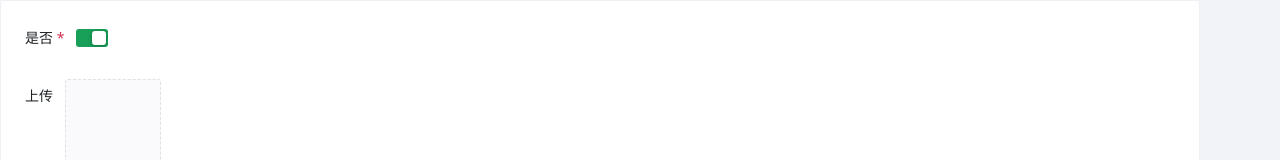
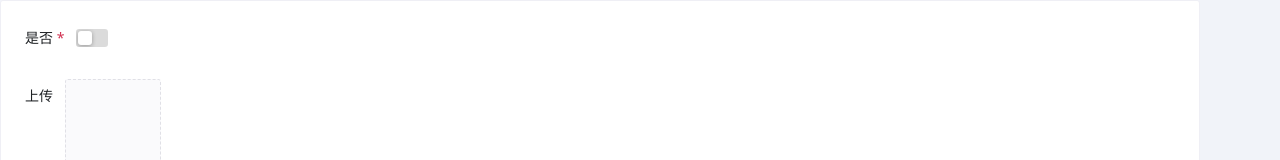
Before and after one commit to TenXLL/crane-naive, a Vue app: page / in a window 1280 px wide. Shown: the top 160 px of the page. Built offline with nearby package versions, Linux system fonts and the light colour scheme; some icons are missing.

Commit message:
fix: 表单文件处理

```diff
--- a/packages/components/CraneForm/src/CraneForm.vue
+++ b/packages/components/CraneForm/src/CraneForm.vue
@@ -88,14 +88,13 @@
         </template>
         <template v-else-if="property.ui?.widget === 'upload'">
           <n-upload
-            v-model:file-list="data.fileList"
-            :action="injectConfig?.action"
+            :default-file-list="data.formData[key]"
+            :action="injectConfig ? injectConfig?.action : '#'"
             show-preview-button
+            v-bind="property.ui?.uploadProps"
             list-type="image-card"
-            @finish="handleFinish"
-            @preview="() => {}"
-            @remove="() => {}"
-            @update:file-list="() => {}"
+            @finish="handleFinish($event, key as string)"
+            @preview="handlePreview"
           >
             <n-icon size="30">
               <Add />
@@ -124,6 +123,19 @@
       </n-button>
     </n-form-item>
   </n-form>
+
+  <n-modal v-model:show="showModal">
+    <n-card
+      style="width: 600px"
+      title="预览"
+      :bordered="false"
+      size="huge"
+      role="dialog"
+      aria-modal="true"
+    >
+      <img :src="previewUrl" alt="" style="width: 100%; height: 100%" />
+    </n-card>
+  </n-modal>
 </template>
 
 <script setup lang="ts">
@@ -140,17 +152,35 @@ import {
   replaceEmptyValuesWithNull
 } from '~/utils/formatValue.ts';
 import { Add } from '@vicons/ionicons5';
+import { fileToBase64 } from '~/utils/file.ts';
+
+const previewUrl = ref('');
+const showModal = ref(false);
 
 const formRef = ref(NForm);
 const emits = defineEmits(['formSubmit']);
 
 const injectConfig = inject<FormConfig>('configForm');
 
+const previewFileList = ref<UploadFileInfo[]>([
+  {
+    id: 'react',
+    name: '我是react.png',
+    status: 'finished',
+    url: 'https://07akioni.oss-cn-beijing.aliyuncs.com/07akioni.jpeg'
+  },
+  {
+    id: 'vue',
+    name: '我是vue.png',
+    status: 'finished',
+    url: 'https://07akioni.oss-cn-beijing.aliyuncs.com/07akioni.jpeg'
+  }
+]);
+
 const data = reactive({
   formData: {} as any,
   options: {} as Record<string, any[]>,
-  rules: {} as { [key: string]: any },
-  fileList: []
+  rules: {} as { [key: string]: any }
 });
 
 const props = defineProps({
@@ -184,6 +214,7 @@ function setFormData() {
   if (!props.formData) {
     return;
   }
+  console.log(props.formData);
   data.formData = convertProxyToNormal(props.formData);
 }
 
@@ -329,16 +360,32 @@ const reset = () => {
   }
 };
 
-const handleFinish = ({
-  file,
-  event
-}: {
-  file: UploadFileInfo;
-  event?: ProgressEvent;
-}) => {
-  console.log(event?.target);
+const handleFinish = (
+  {
+    file,
+    event
+  }: {
+    file: UploadFileInfo;
+    event?: ProgressEvent;
+  },
+  key: string
+) => {
+  if (!data.formData[key]) {
+    data.formData[key] = [];
+  }
+  data.formData[key].push(
+    JSON.parse((event?.target as XMLHttpRequest).response).data.id
+  );
   return file;
 };
+
+function handlePreview(uploadFileInfo: UploadFileInfo) {
+  const { file } = uploadFileInfo;
+  fileToBase64(file as File).then((res) => {
+    previewUrl.value = res;
+    showModal.value = true;
+  });
+}
 </script>
 
 <style scoped lang="less"></style>
--- /dev/null
+++ b/packages/utils/file.ts
@@ -0,0 +1,11 @@
+export function fileToBase64(file: File): Promise<string> {
+  return new Promise<string>((resolve, reject) => {
+    const reader = new FileReader();
+    reader.onloadend = () => {
+      const base64String = reader.result as string;
+      resolve(base64String);
+    };
+    reader.onerror = reject;
+    reader.readAsDataURL(file);
+  });
+}
--- a/src/App.vue
+++ b/src/App.vue
@@ -19,12 +19,19 @@ const formProps = ref<FormProps>({
   labelPlacement: 'left'
 });
 
-const formData = ref({
-  radio: true
+provide('configForm', {
+  action: 'https://server.caijiwang.cc/api/v1.0/file/upload'
 });
 
-provide('configForm', {
-  action: 'https://server.caijiwang.cc/api/v1.0/file/upload'
+const formData = ref({
+  upload: [
+    {
+      id: '9178e3be6f5eb403066c01c174018e8b',
+      name: '我是自带url的图片.png',
+      status: 'finished',
+      url: 'https://server.caijiwang.cc/api/v1.0/file/preview/9178e3be6f5eb403066c01c174018e8b'
+    }
+  ]
 });
 
 const schema = ref<CraneSchema>({
@@ -43,7 +50,10 @@ const schema = ref<CraneSchema>({
       type: 'array',
       title: '上传',
       ui: {
-        widget: 'upload'
+        widget: 'upload',
+        uploadProps: {
+          multiple: true
+        }
       }
     }
   },
```
Also changed, not shown: packages/components/CraneForm/types/crane-ui.types.ts (+7 -1 lines).
